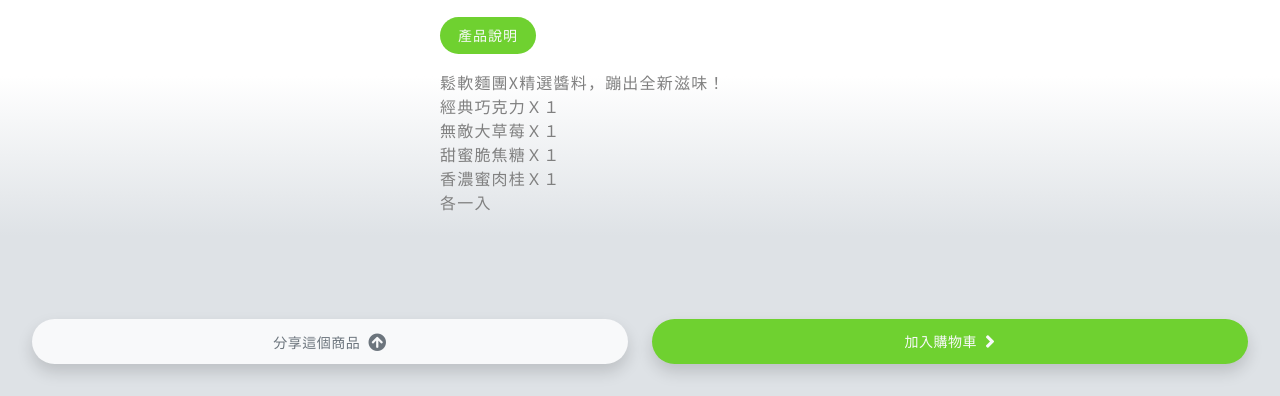
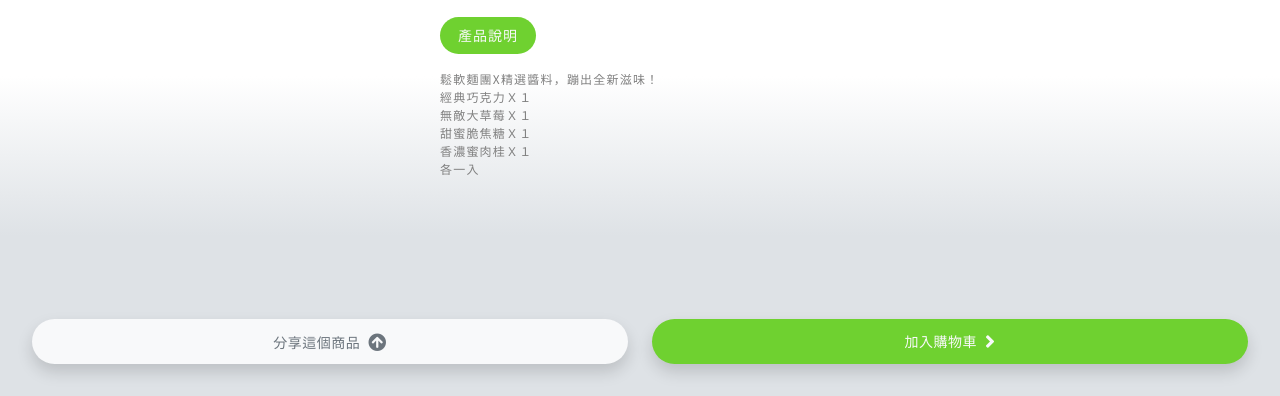
Before and after one commit to aico0118/line_prod, a plain HTML site: page goods/index.html in a window 1280 px wide. Shown: the part 404-800 px from the top of the page. Drawn offline with nearby package versions, Linux system fonts and the light colour scheme.

Commit message:
change font-size
change font-size

```diff
--- a/goods/index.html
+++ b/goods/index.html
@@ -30,7 +30,7 @@
     <img src="https://i.imgur.com/aT8ZxEc.jpg" width="100%" alt="">
     <div class="text-left mt-4">
         <button class="mb-3 text-light" style="letter-spacing: 1px;border-radius: 30px; background-color:#6fd130; font-size:14px;padding:8px 18px;border:none;">產品說明</button>
-        <div style="letter-spacing: 1.2px;">鬆軟麵團X精選醬料，蹦出全新滋味！<br>
+        <div style="letter-spacing: 1.2px;font-size:12px;">鬆軟麵團X精選醬料，蹦出全新滋味！<br>
             經典巧克力Ｘ１<br>
             無敵大草莓Ｘ１<br>
             甜蜜脆焦糖Ｘ１<br>
```
